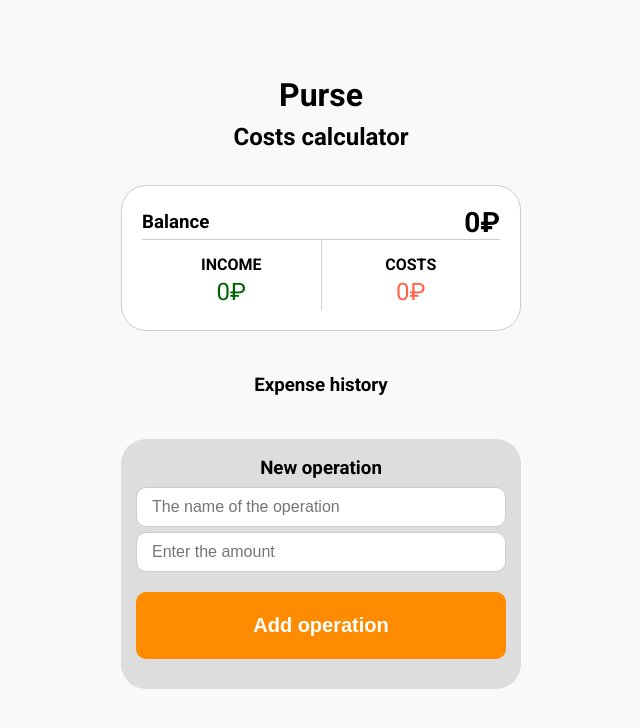
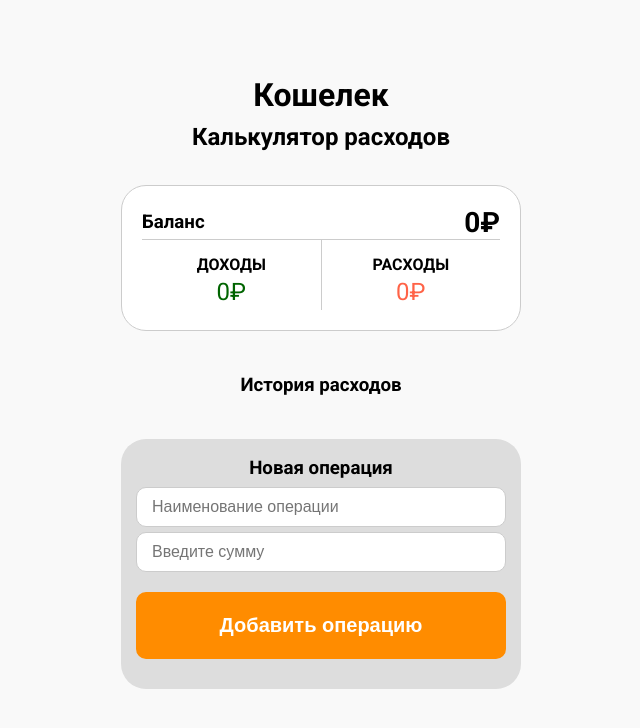
Before and after one commit to nnjn-ui/MoneyCalc.github.io, a plain HTML site: page moneyCalc/index.html in a window 1280 px wide. Shown: the whole page, without its empty margins (319-959 px from the left). Drawn offline with Linux system fonts and the light colour scheme.

Commit message:
Update index.html

```diff
--- a/moneyCalc/index.html
+++ b/moneyCalc/index.html
@@ -4,34 +4,33 @@
 <head>
     <meta charset="UTF-8">
     <meta name="viewport" content="width=device-width, initial-scale=1.0">
-    <title>Purse JS</title>
+    <title>Кошелек JS</title>
     <link rel="stylesheet" href="style.css">
 </head>
 
 <body>
 
     <head>
-        <h1>Purse</h1>
-        <h2>
-            Costs calculator</h2>
+        <h1>Кошелек</h1>
+        <h2>Калькулятор расходов</h2>
     </head>
 
     <main>
         <div class="container">
             <section class="total">
                 <header class="total__header">
-                    <h3>Balance</h3>
+                    <h3>Баланс</h3>
                 <p class="total__balance">0 ₽</p>
                 </header>
                 <div class="total__main">
                     <div class="total__main-item total__income">
-                        <h4>Income</h4>
+                        <h4>Доходы</h4>
                         <p class="total__money total__money-income">
                             +0 ₽
                         </p>
                     </div>
                     <div class="total__main-item total__expenses">
-                        <h4>Costs</h4>
+                        <h4>Расходы</h4>
                         <p class="total__money total__money-expenses">
                             -0 ₽
                         </p>
@@ -40,7 +39,7 @@
             </section>
 
             <section class="history">
-                <h3>Expense history</h3>
+                <h3>История расходов</h3>
                 <ul class="history__list">
                     <!-- <li class="history__item history__item-plus">Получил зарплату
                         <span class="history__money">+30000 ₽</span>
@@ -55,17 +54,15 @@
             </section>
 
             <section class="operation">
-                <h3>
-                    New operation</h3>
+                <h3>Новая операция</h3>
                 <form id="form">
                     <label>
-                        <input type="text" class="operation__fields operation__name" placeholder="The name of the operation">
+                        <input type="text" class="operation__fields operation__name" placeholder="Наименование операции">
                     </label>
                     <label>
-                        <input type="number" class="operation__fields operation__amount" placeholder="Enter the amount">
+                        <input type="number" class="operation__fields operation__amount" placeholder="Введите сумму">
                     </label>
-                    <button type="submit" class="operation__add">
-                        Add operation</button>
+                    <button type="submit" class="operation__add">Добавить операцию</button>
 
                 </form>
             </section>
```
